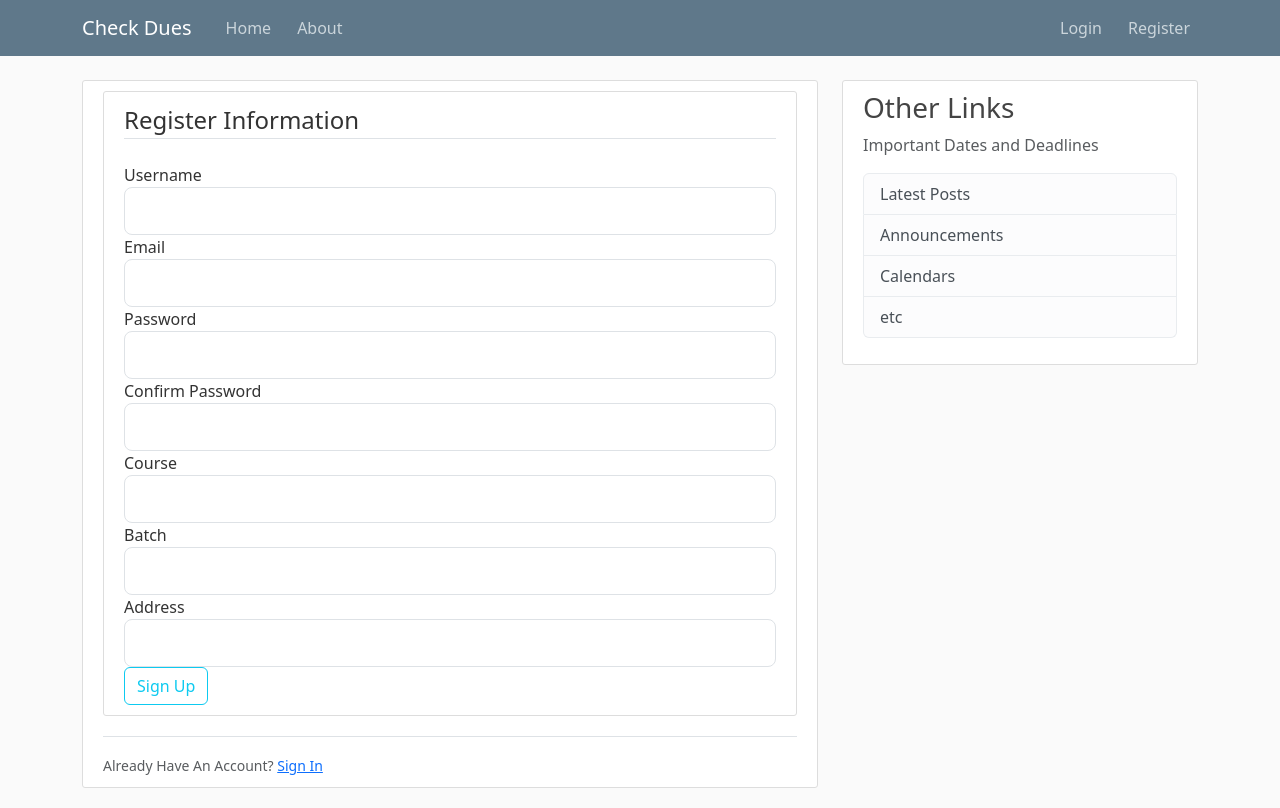
After one commit to SiddharthSinghTanwar/DueCheckingApplication, a Flask app: page /register in a window 1280 px wide. The commit adds this page. Run offline with Flask 3, Linux system fonts and the light colour scheme.

Commit message:
created the register page

```diff
--- a/nodues/forms.py
+++ b/nodues/forms.py
@@ -3,15 +3,21 @@ from wtforms import StringField, PasswordField, SubmitField, BooleanField
 from wtforms.validators import DataRequired, Length, Email, EqualTo
 
 
-class UpdateLogin(FlaskForm):
+class RegistrationForm(FlaskForm):
     username = StringField('Username',
                            validators=[DataRequired(), Length(min=2, max=20)])
+    enrollment_no = StringField('Enrollment No',
+                        validators=[DataRequired()])
     email = StringField('Email',
                         validators=[DataRequired(), Email()])
     password = PasswordField('Password', validators=[DataRequired()])
     confirm_password = PasswordField('Confirm Password',
                                      validators=[DataRequired(), EqualTo('password')])
-    submit = SubmitField('Update')
+    course = StringField('Course',
+                        validators=[DataRequired()])
+    batch = StringField('Batch', validators=[DataRequired()])
+    address = StringField('Address', validators=[DataRequired()])
+    submit = SubmitField('Sign Up')
 
 
 class LoginForm(FlaskForm):
--- a/nodues/routes.py
+++ b/nodues/routes.py
@@ -1,6 +1,6 @@
 from flask import render_template, url_for, flash, redirect
-from nodues import app
-from nodues.forms import UpdateLogin, LoginForm
+from nodues import app, db, bcrypt
+from nodues.forms import RegistrationForm, LoginForm
 from nodues.models import User
 
 
@@ -28,15 +28,20 @@ def home():
 
 @app.route("/about")
 def about():
+
     return render_template('about.html', title='About')
 
-@app.route("/updatelogin", methods=['GET', 'POST'])
-def updatelogin():
-    form = UpdateLogin()
+@app.route("/register", methods=['GET', 'POST'])
+def register():
+    form = RegistrationForm()
     if form.validate_on_submit():
-        flash(f'Account updated for {form.username.data}!', 'success')
-        return redirect(url_for('home'))
-    return render_template('updatelogin.html', title='Update Login', form=form)
+        hashed_password = bcrypt.generate_password_hash(form.password.data).decode('utf-8')
+        user = User(username=form.username.data, email=form.email.data, password=hashed_password, enrollment_no=form.enrollment_no.data, course=form.course.data, batch=form.batch.data, address=form.address.data)
+        db.session.add(user)
+        db.session.commit()
+        flash(f'Account created for {form.username.data}!', 'success')
+        return redirect(url_for('login'))
+    return render_template('register.html', title='Register', form=form)
 
 
 @app.route("/login", methods=['GET', 'POST'])
--- a/nodues/templates/layout.html
+++ b/nodues/templates/layout.html
@@ -31,7 +31,7 @@
               <!-- Navbar Right Side -->
               <div class="navbar-nav ml-auto">
                 <a class="nav-item nav-link" href="{{ url_for('login') }}">Login</a>
-                <a class="nav-item nav-link" href="{{ url_for('updatelogin') }}">Update Login</a>
+                <a class="nav-item nav-link" href="{{ url_for('register') }}">Register</a>
               </div>
             </div>
           </div>
--- /dev/null
+++ b/nodues/templates/register.html
@@ -0,0 +1,116 @@
+{% extends "layout.html" %}
+{% block content %}
+<!-- This page does not act as a register page it is meant to change login information
+from the default provided to user by the organization. The username field will have the
+name of the user rather than some wierd internet name.-->
+    <div class="content-section">
+        <form method="POST" action="">
+            {{ form.hidden_tag() }}
+            <fieldset class="form-group">
+                <legend class="border-bottom mb-4">Register Information</legend>
+                <div class="form-group">
+                    {{ form.username.label(class="form-control-label") }}
+                    {% if form.username.errors %}
+                        {{ form.username(class="form-control form-control-lg is-invalid") }}
+                        <div class="invalid-feedback">
+                            {% for error in form.username.errors %}
+                                <span>{{ error }}</span>
+                            {% endfor %}
+                        </div>
+                    {% else %}
+                        {{ form.username(class="form-control form-control-lg") }}
+                    {% endif %}
+                </div>
+                <div class="form-group">
+                    {{ form.email.label(class="form-control-label") }}
+                    {% if form.email.errors %}
+                        {{ form.email(class="form-control form-control-lg is-invalid") }}
+                        <div class="invalid-feedback">
+                            {% for error in form.email.errors %}
+                                <span>{{ error }}</span>
+                            {% endfor %}
+                        </div>
+                    {% else %}
+                        {{ form.email(class="form-control form-control-lg") }}
+                    {% endif %}
+                </div>
+                <div class="form-group">
+                    {{ form.password.label(class="form-control-label") }}
+                    {% if form.password.errors %}
+                        {{ form.password(class="form-control form-control-lg is-invalid") }}
+                        <div class="invalid-feedback">
+                            {% for error in form.password.errors %}
+                                <span>{{ error }}</span>
+                            {% endfor %}
+                        </div>
+                    {% else %}
+                        {{ form.password(class="form-control form-control-lg") }}
+                    {% endif %}
+                </div>
+                <div class="form-group">
+                    {{ form.confirm_password.label(class="form-control-label") }}
+                    {% if form.confirm_password.errors %}
+                        {{ form.confirm_password(class="form-control form-control-lg is-invalid") }}
+                        <div class="invalid-feedback">
+                            {% for error in form.confirm_password.errors %}
+                                <span>{{ error }}</span>
+                            {% endfor %}
+                        </div>
+                    {% else %}
+                        {{ form.confirm_password(class="form-control form-control-lg") }}
+                    {% endif %}
+                </div>
+
+                <div class="form-group">
+                    {{ form.course.label(class="form-control-label") }}
+                    {% if form.course.errors %}
+                        {{ form.course(class="form-control form-control-lg is-invalid") }}
+                        <div class="invalid-feedback">
+                            {% for error in form.course.errors %}
+                                <span>{{ error }}</span>
+                            {% endfor %}
+                        </div>
+                    {% else %}
+                        {{ form.course(class="form-control form-control-lg") }}
+                    {% endif %}
+                </div>
+
+                <div class="form-group">
+                    {{ form.batch.label(class="form-control-label") }}
+                    {% if form.batch.errors %}
+                        {{ form.batch(class="form-control form-control-lg is-invalid") }}
+                        <div class="invalid-feedback">
+                            {% for error in form.batch.errors %}
+                                <span>{{ error }}</span>
+                            {% endfor %}
+                        </div>
+                    {% else %}
+                        {{ form.batch(class="form-control form-control-lg") }}
+                    {% endif %}
+                </div>
+
+                <div class="form-group">
+                    {{ form.address.label(class="form-control-label") }}
+                    {% if form.address.errors %}
+                        {{ form.address(class="form-control form-control-lg is-invalid") }}
+                        <div class="invalid-feedback">
+                            {% for error in form.address.errors %}
+                                <span>{{ error }}</span>
+                            {% endfor %}
+                        </div>
+                    {% else %}
+                        {{ form.address(class="form-control form-control-lg") }}
+                    {% endif %}
+                </div>
+            </fieldset>
+            <div class="form-group">
+                {{ form.submit(class="btn btn-outline-info") }}
+            </div>
+        </form>
+    </div>
+    <div class="border-top pt-3">
+        <small class="text-muted">
+            Already Have An Account? <a class="ml-2" href="{{ url_for('login') }}">Sign In</a>
+        </small>
+    </div>
+{% endblock content %}
```
Also changed, not shown: nodues/__init__.py (+24 -1 lines), nodues/models.py (+13 -6 lines), requirements.txt (added, +18 -0 lines).
